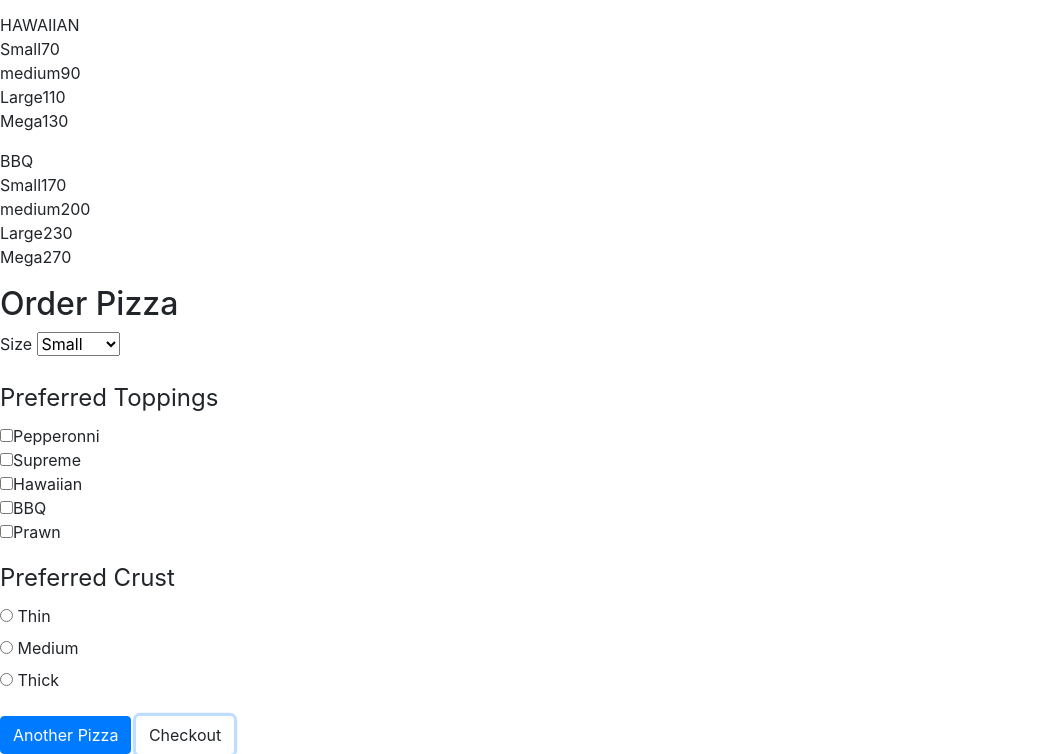
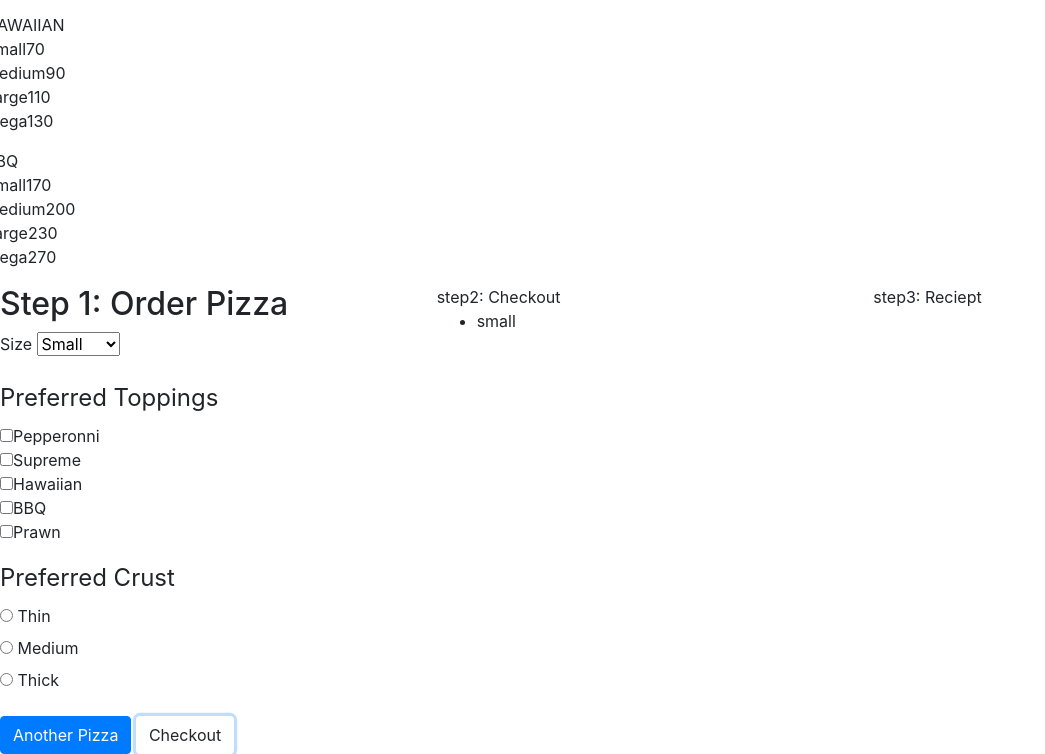
Before and after one commit to BwanaQ/mamamia, a plain HTML site: page index.html in a window 1280 px wide. Both pictures are taken after a click on the button "Checkout". Shown: the part 878-1632 px from the top of the page, without its empty margins (0-1045 px from the left). Drawn offline with nearby package versions, Linux system fonts and the light colour scheme.

Commit message:
display menu

```diff
--- a/index.html
+++ b/index.html
@@ -14,11 +14,15 @@
     <script src="https://stackpath.bootstrapcdn.com/bootstrap/4.3.1/js/bootstrap.min.js" integrity="sha384-JjSmVgyd0p3pXB1rRibZUAYoIIy6OrQ6VrjIEaFf/nJGzIxFDsf4x0xIM+B07jRM" crossorigin="anonymous"></script>  </head>
     <script src="./js/scripts.js" async defer></script>
   <body>
+    <div class="row">
       <div id="menu">
         <!--display menu-->
       </div>
+    </div>
+    <div class="row">
+      <div class="col-4">
         <div>
-      <h2>Order Pizza</h2>
+          <h2>Step 1: Order Pizza</h2>
         </div>
         <form id="new-pizza-order">
           <div id="new-pizzas">
@@ -61,7 +65,23 @@
 
           <button type="submit" class="btn">Checkout</button>
         </form>
+      </div>
+      <div class="col-4">
+        <div>
+          step2: Checkout
+        </div>
+        <div id="order">
+          <ul id="pizza-order">
 
+          </ul>
+        </div>
+      </div>
+      <div class="col-4">
+        <div>
+          step3: Reciept
+        </div>
+      </div>
+    </div>
   </body>
 </html>
 
--- a/js/scripts.js
+++ b/js/scripts.js
@@ -133,14 +133,19 @@ document.getElementById("menu").innerHTML = '<h2>Menu</h2>'+
       var inputtedSize = $("select#size").val();
       console.log(inputtedSize);
 
+      var inputtedCrust = $("input[name='crust']:checked").val();
+      console.log(inputtedCrust);
+
       var inputtedToppings=$('input[name="toppings"]:checked').map(function(){
         return $(this).val();
       }).get();
       console.log(inputtedToppings);
 
-      var inputtedCrust = $("input[name='crust']:checked").val();
-      console.log(inputtedCrust);
+      var newPizza = new Pizza(inputtedSize, inputtedCrust, inputtedToppings);
 
+      console.log(newPizza);
+
+      $("ul#pizza-order").append("<li><span>" + newPizza.pizzaSize + "</span></li>");
       /*var inputtedLastName = $("input#new-last-name").val();
 
       var newContact = new Contact(inputtedFirstName, inputtedLastName);
```
Lines whose indentation alone changed are shown as unchanged.
